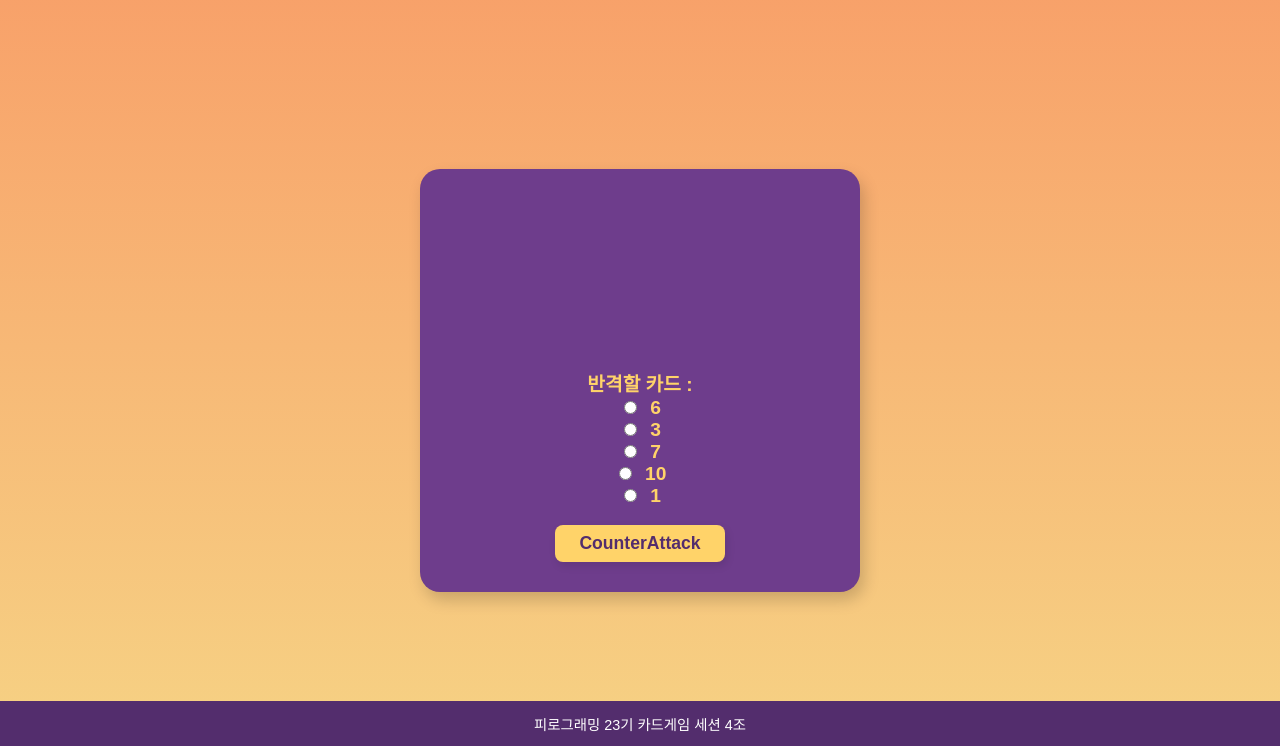
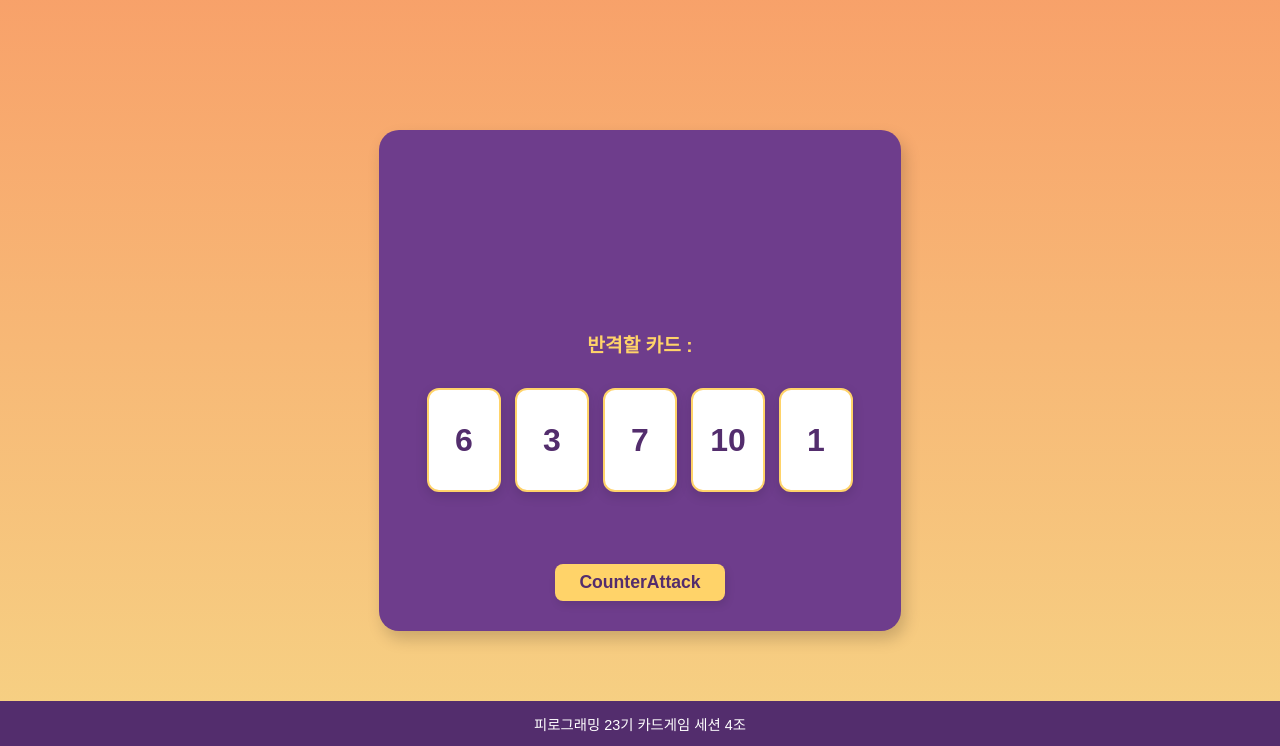
Before and after one commit to Pirogramming-23/Piro23_CardGame_4, a Django app: page /detail/1/ in a window 1280 px wide. Shown: the part 54-800 px from the top of the page. Run offline with Django 5.2, Linux system fonts and the light colour scheme; a user stored in the database is signed in; tables that the repository leaves empty hold one stand-in row (values such as "Sample post").

Commit message:
[style] 반격 카드 스타일/애니메이션 수정

```diff
--- a/game/templates/games/detail.html
+++ b/game/templates/games/detail.html
@@ -14,13 +14,18 @@
   <form method="post">
     {% csrf_token %}
     <label class="detail-counter-label">반격할 카드 :</label><br />
-    {{ counter_form.card }}
+    <div class="card-select-group">
+      {% for radio in counter_form.card %}
+      <label class="card-radio-label">
+        {{ radio.tag }}
+        <div class="card-shape">{{ radio.choice_label }}</div>
+      </label>
+      {% endfor %}
+    </div>
     <button type="submit">CounterAttack</button>
   </form>
   {% else %}
-  <h3 class="detail-vs-title">
-    {{ game.attacker }} VS {{ game.defender }}
-  </h3>
+  <h3 class="detail-vs-title">{{ game.attacker }} VS {{ game.defender }}</h3>
   <div class="detail-rule-msg">
     {% if game.card_rule == 'high' %} 숫자가 큰 사람이 이깁니다.<br />
     {% else %} 숫자가 작은 사람이 이깁니다.<br />
```
